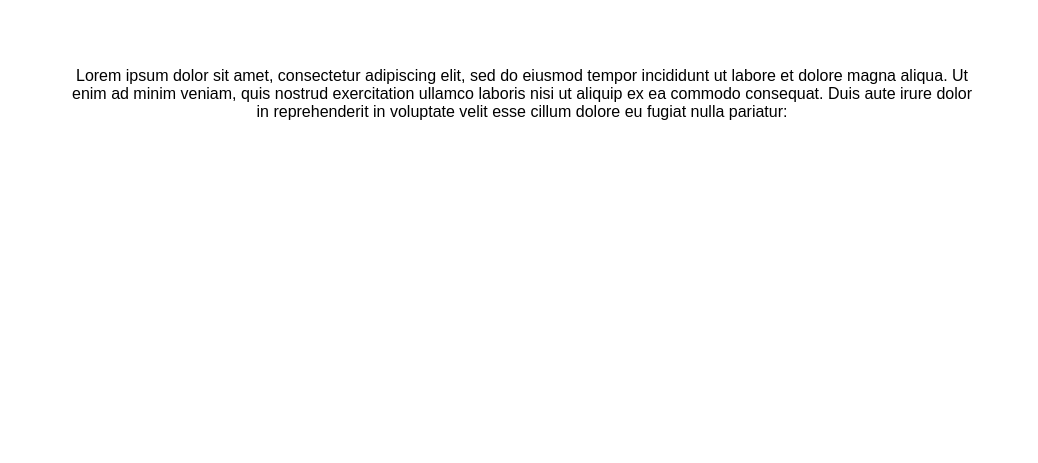
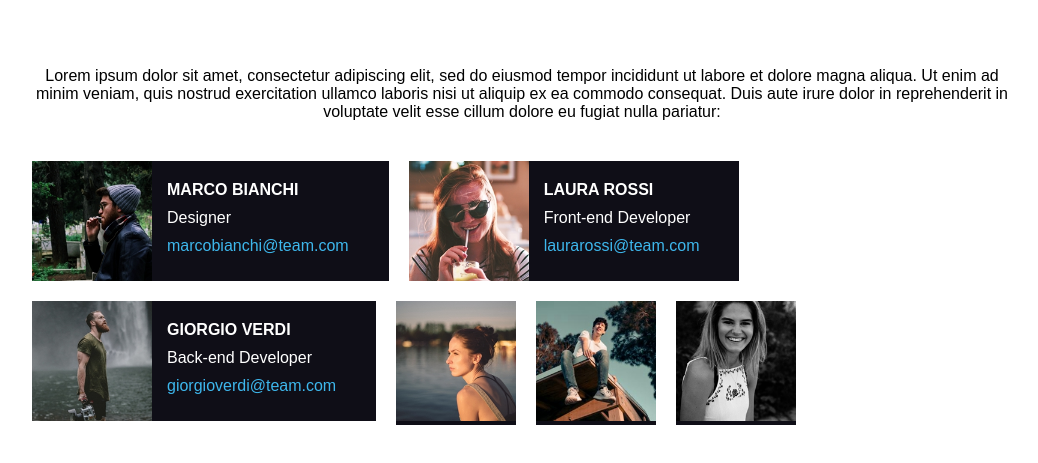
Before and after one commit to MatteoArt/html-css-float-cards, a plain HTML site: page index.html in a window 1280 px wide. Shown: the part 73-536 px from the top of the page, without its empty margins (118-1156 px from the left). Drawn offline with Linux system fonts and the light colour scheme.

Commit message:
aggiungo componenti pagina con float

```diff
--- a/css/style.css
+++ b/css/style.css
@@ -1,3 +1,8 @@
+.clearfix::after {
+    content: "";
+    display: table;
+    clear: both;
+}
 * {
     margin: 0;
     padding: 0;
@@ -17,7 +22,7 @@ header #title {
     color: #E53170;
 }
 main {
-    max-width: 900px;
+    max-width: 1000px;
     width: 100%;
     margin: auto;
 }
@@ -26,8 +31,34 @@ main #par {
     margin-bottom: 30px;
 }
 .card {
-    width: 33%;
+    box-sizing: content-box;
+    background-color: #0F0E17;
+    border: 10px solid white;
 }
+.img-card {
+    width: 120px;
+}
+.caption-contain {
+    margin: 20px 40px 20px 15px;
+}
+.name {
+    text-transform: uppercase;
+    color: white;
+    padding-bottom: 10px;
+}
+.caption {
+    display: inline-block;
+    color: white;
+    padding-bottom: 10px;
+}
+.card-mail {
+    display: block;
+    color: #3EB7EC;
+}
+/* classi per il float */
 .f-left {
-
+    float: left;
 }
+.f-right {
+    float: right;
+}
--- a/index.html
+++ b/index.html
@@ -18,24 +18,41 @@
             magna aliqua. Ut enim ad minim veniam, quis nostrud exercitation ullamco laboris nisi ut aliquip ex ea
             commodo consequat. Duis aute irure dolor in reprehenderit in voluptate velit esse cillum dolore eu fugiat
             nulla pariatur:</p>
-        <div id="container">
-            <div class="card">
-
+        <div id="container" class="clearfix">
+            <div class="card f-left">
+                <!-- lato sinistro -->
+                <img class="img-card f-left clearfix" src="images/male1.png" alt="male1">
+                <!-- lato destro -->
+                <div class="caption-contain f-right">
+                    <h4 class="name">Marco Bianchi</h4>
+                    <span class="caption">Designer</span>
+                    <span class="card-mail">marcobianchi@team.com</span>
+                </div>
             </div>
-            <div class="card">
-
+            <div class="card f-left">
+                <img class="img-card f-left clearfix" src="images/female1.png" alt="female1">
+                <div class="caption-contain f-right">
+                    <h4 class="name">Laura Rossi</h4>
+                    <span class="caption">Front-end Developer</span>
+                    <span class="card-mail">laurarossi@team.com</span>
+                </div>
             </div>
-            <div class="card">
-
+            <div class="card f-left">
+                <img class="img-card f-left clearfix" src="images/male2.png" alt="male2">
+                <div class="caption-contain f-right">
+                    <h4 class="name">Giorgio Verdi</h4>
+                    <span class="caption">Back-end Developer</span>
+                    <span class="card-mail">giorgioverdi@team.com</span>
+                </div>
             </div>
-            <div class="card">
-
+            <div class="card f-left">
+                <img class="img-card" src="images/female2.png" alt="female2">
             </div>
-            <div class="card">
-
+            <div class="card f-left">
+                <img class="img-card" src="images/male3.png" alt="male3">
             </div>
-            <div class="card">
-
+            <div class="card f-left">
+                <img class="img-card" src="images/female3.png" alt="female3">
             </div>
         </div>
     </main>
```
Also changed, not shown: images/female1.png (added), images/female2.png (added), images/female3.png (added), images/male1.png (added), images/male2.png (added), images/male3.png (added).
